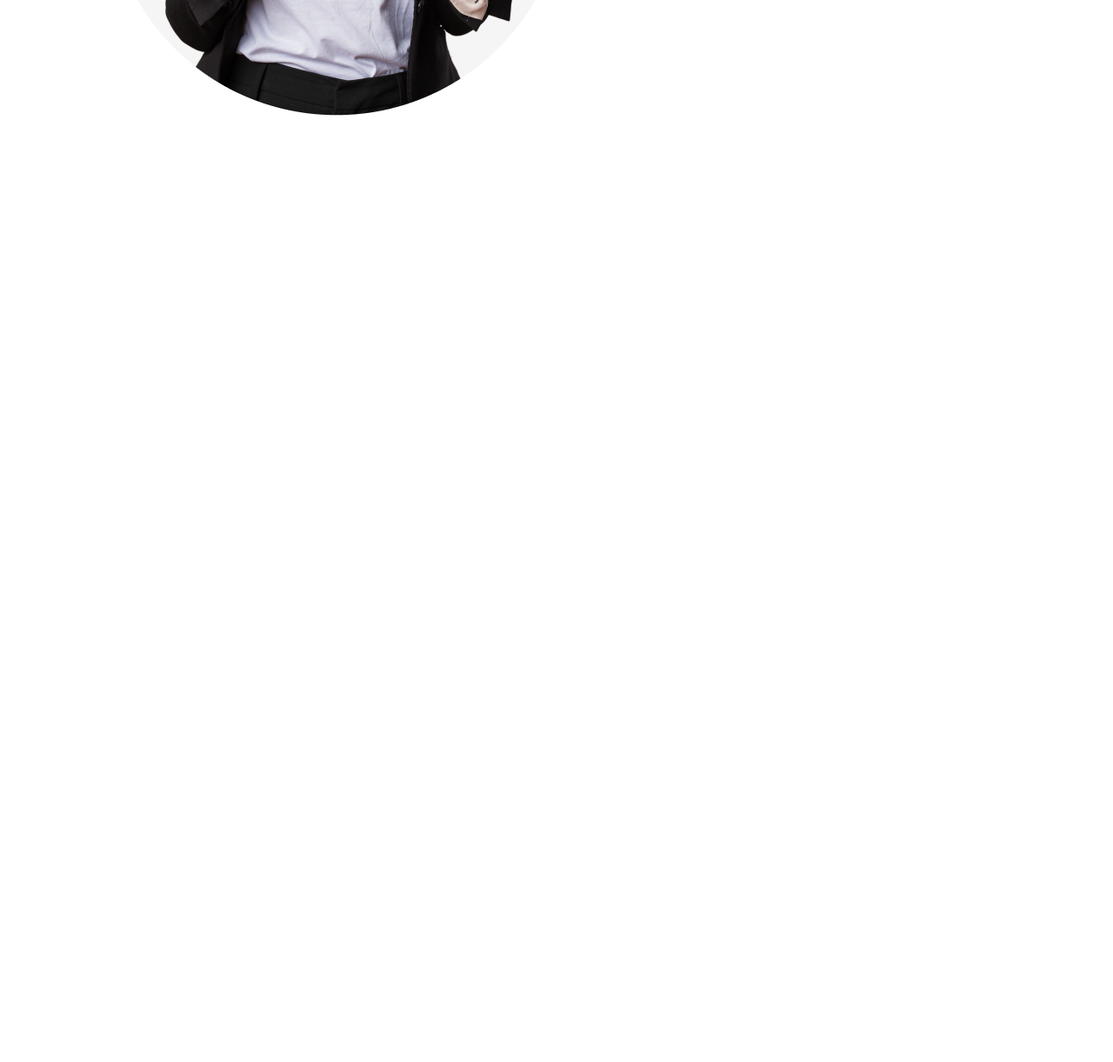
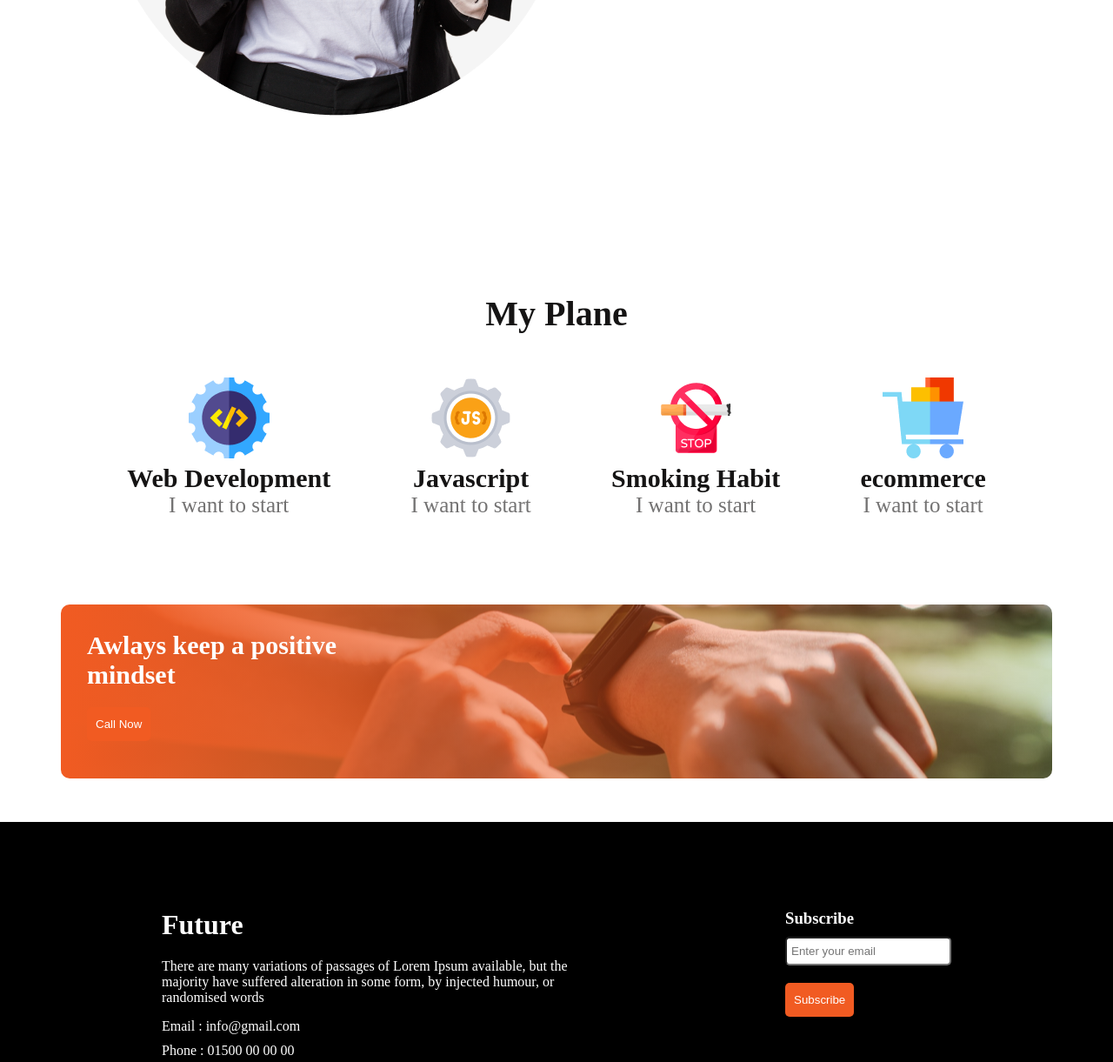
Before and after one commit to shamimraza/new-year-new-me-project, a plain HTML site: page index.html in a window 1280 px wide. Shown: the part 1491-2712 px from the top of the page at 87% size. Before the commit the page ends 1728 px from the top, so only its background shows below. Drawn offline with Linux system fonts and the light colour scheme.

Commit message:
footer section

```diff
--- a/index.html
+++ b/index.html
@@ -5,6 +5,7 @@
     <meta charset="UTF-8">
     <meta name="viewport" content="width=device-width, initial-scale=1.0">
     <title>New Year New me Practice project</title>
+    <script src="https://kit.fontawesome.com/64006956ca.js" crossorigin="anonymous"></script>
     <link rel="stylesheet" href="styles/styles.css">
 </head>
 
@@ -24,25 +25,83 @@
         <section>
             <div class="banner-img">
                 <div>
-                    <img src="images/person.png" alt="">
+                    <img class="png" src="images/person.png" alt="">
                 </div>
-                <div>
+                <div class="huse">
                     <h1 class="banner-title">My failures of <br> previous year</h1>
-                    <p class="banner-description">Contrary to popular belief, Lorem Ipsum is not <br> simply random text. It
-                        has roots in a piece of <br>  classical Latin literature from 45 BC, making it over <br> 2000 years old.
+                    <p class="banner-description">Contrary to popular belief, Lorem Ipsum is not <br> simply random
+                        text. It
+                        has roots in a piece of <br> classical Latin literature from 45 BC, making it over <br> 2000
+                        years old.
                         Richard McClintock.
                     </p>
-                    <li>Contrary to popular belief, is not simply.</li>
-                    <li>Contrary to popular belief.</li>
-                    <li>Contrary to popular , is not simply.</li>
-                    <li>Contrary to popular belief, is not simply.</li>
-                    <li>Contrary to popular simply.</li>
+                    <li><i class="fa-solid fa-check"></i> Contrary to popular belief, is not simply.</li>
+                    <li><i class="fa-solid fa-check"></i> Contrary to popular belief.</li>
+                    <li><i class="fa-solid fa-check"></i> Contrary to popular , is not simply.</li>
+                    <li><i class="fa-solid fa-check"></i> Contrary to popular belief, is not simply.</li>
+                    <li><i class="fa-solid fa-check"></i> Contrary to popular simply.</li>
+                </div>
+            </div>
+        </section>
+        <section class="padding">
+            <h1 class="plan-section">My Plane</h1>
+            <div class="plan-container">
+                <div class="plan-img">
+                    <img class="img-line" src="images/icons/web.png" alt="">
+                    <h2 class="plan-heading">Web Development</h2>
+                    <p class="plan-container">I want to start</p>
+                </div>
+                <div class="plan-img">
+                    <img class="img-line" src="images/icons/js.png" alt="">
+                    <h2 class="plan-heading">Javascript</h2>
+                    <p class="plan-container">I want to start</p>
+                </div>
+                <div class="plan-img">
+                    <img class="img-line" src="images/icons/smoke.png" alt="">
+                    <h2 class="plan-heading">Smoking Habit</h2>
+                    <p class="plan-container">I want to start</p>
+                </div>
+                <div class="plan-img">
+                    <img class="img-line" src="images/icons/ecom.png" alt="">
+                    <h2 class="plan-heading">ecommerce</h2>
+                    <p class="plan-container">I want to start</p>
+                </div>
+            </div>
+        </section>
+        <!-- watch section -->
+
+        <section>
+            <div class="section-img">
+                <div class="watech-headding">
+                    <h1 class="watech-title">Awlays keep a positive <br> mindset</h1>
+                    <button class="btn-primary">Call Now</button>
                 </div>
             </div>
         </section>
     </main>
     <footer>
-
+        <div class="footer-section">
+            <div class="footer-future">
+                <h1 class="footer-header">Future</h1>
+                <p class="footer-description">
+                    There are many variations of passages of Lorem Ipsum  available, but the majority have suffered
+                    alteration in some form, by injected humour, or randomised words
+                </p>
+                <p class="p-section">Email : info@gmail.com</p>
+                <p class="p-section">Phone : 01500 00 00 00</p>
+                <div>
+                    <img class="icon" src="./images/icons/fb.png" alt="">
+                    <img class="icon" src="./images/icons/twitter.png" alt="">
+                    <img class="icon" src="./images/icons/youtube.png" alt="">
+                </div>
+            </div>
+            <div class="footer-subscribe">
+                <h3 class="footer-subscribe">Subscribe</h3>
+                <input class="email" type="text" placeholder="Enter your email" name="" id="">
+                <br>
+                <button class="btn-primary ">Subscribe</button>
+            </div>
+        </div>
     </footer>
 </body>
 
--- a/styles/styles.css
+++ b/styles/styles.css
@@ -39,7 +39,7 @@ header-description {
     margin-top: 20px;
 }
 
-     /* banner section */
+/* banner section */
 
 .banner-img {
     display: flex;
@@ -56,9 +56,114 @@ header-description {
     margin-bottom: 10px;
 }
 
-.banner-description, li {
+.banner-description,
+li {
     color: var(--dark-02, #444343);
     font-size: 16px;
     font-weight: 400;
     margin-bottom: 10px;
 }
+
+li {
+    list-style: none;
+}
+
+/* plan section */
+
+.plan-section {
+    text-align: center;
+    color: #151414;
+    font-size: 40px;
+    font-weight: 700;
+}
+
+.plan-container {
+    display: flex;
+    justify-content: space-around;
+}
+
+.img-line {
+    width: 93px;
+    height: 93px;
+    align-items: center;
+}
+
+.plan-heading {
+    text-align: center;
+    color: #151414;
+    text-align: center;
+    font-size: 30px;
+    font-weight: 700;
+}
+
+.plan-container {
+    color: #737272;
+    text-align: center;
+    font-family: Work Sans;
+    font-size: 25px;
+    font-weight: 500;
+}
+
+.padding {
+    padding: 100px;
+}
+
+.plan-section {
+    align-items: center;
+    margin-bottom: 50px
+}
+.watech-headding {
+    color: #FFF;
+    line-height: normal;
+    font-size: 20px;
+    padding: 30px 30px;
+}
+
+.section-img {
+    /* background-image: url("../images/watch.png"); */
+    border-radius: 8px;
+    background: linear-gradient(90deg, #F15B22 0%, rgba(241, 91, 34, 0.00) 100%),  url("../images/watch.png");
+    background-repeat: no-repeat;
+    background-position: center;
+    background-size: cover;
+    height: 200px;
+    width: 1140px;
+    margin: 0 auto;
+    border-radius: 10px;
+    margin-bottom: 50px;
+
+}
+
+/* footer section */
+
+footer {
+    background-color: black;
+    padding: 100px 70px;
+}
+
+.footer-section {
+    display: flex;
+    height: 200px;
+    color: white;
+    justify-content: space-around;
+}
+.footer-description{
+    width: 485px;
+    margin-bottom: 15px;
+}
+.footer-subscribe{
+    margin-bottom: 10px;
+}
+.email{
+    padding: 7px 5px;
+    border-radius: 5px;
+}
+.footer-header{
+    margin-bottom: 20px;
+}
+.p-section{
+    margin-bottom: 10px;
+}
+.icon{
+    height: 25px;
+}
```
